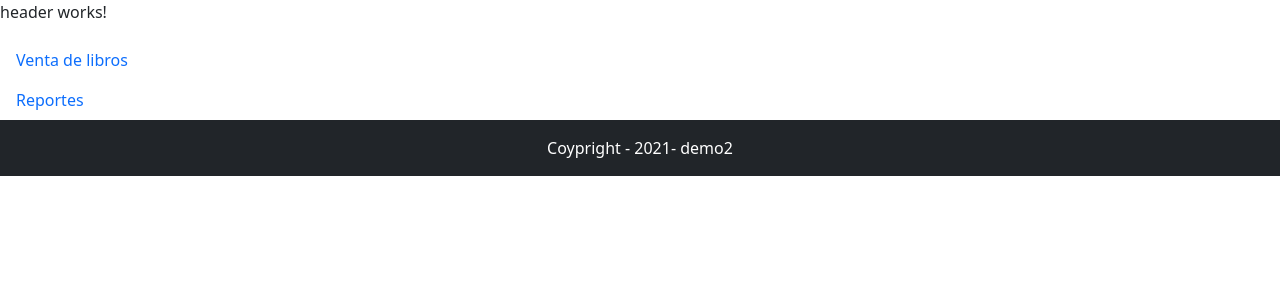
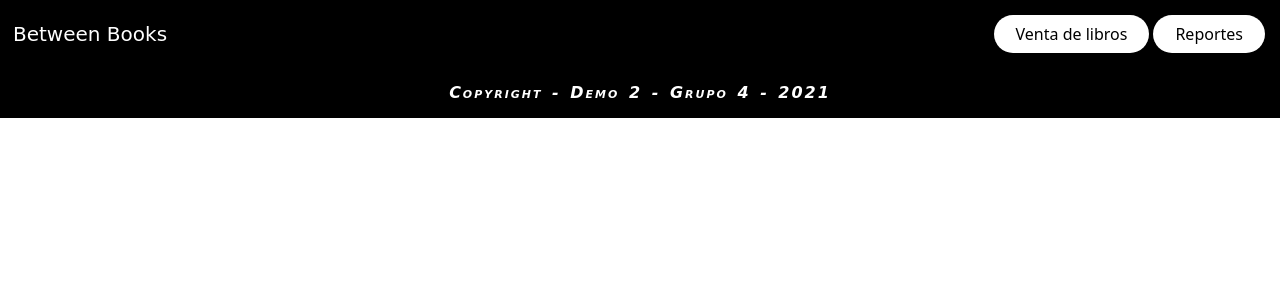
Before and after one commit to MarcosValdez/AngularDemo2, an Angular app: page / in a window 1280 px wide. Shown: the top 300 px of the page. Built offline with nearby package versions, Linux system fonts and the light colour scheme.

Commit message:
header y footer

```diff
--- a/angular.json
+++ b/angular.json
@@ -1,5 +1,8 @@
 {
   "$schema": "./node_modules/@angular/cli/lib/config/schema.json",
+  "cli": {
+    "analytics": false
+  },
   "version": 1,
   "newProjectRoot": "projects",
   "projects": {
--- a/package.json
+++ b/package.json
@@ -19,7 +19,7 @@
     "@angular/platform-browser": "~11.2.4",
     "@angular/platform-browser-dynamic": "~11.2.4",
     "@angular/router": "~11.2.4",
-    "bootstrap": "^5.0.0-beta3",
+    "bootstrap": "^5.0.2",
     "rxjs": "~6.6.0",
     "tslib": "^2.0.0",
     "zone.js": "~0.11.3"
--- a/src/app/layout/components/footer/footer.component.css
+++ b/src/app/layout/components/footer/footer.component.css
@@ -0,0 +1,23 @@
+html, body{
+    height: 100%;
+    font-family: lato;
+   }
+
+   .page-footer2 {
+     background-color: #000000;
+     width: 100%;
+     height: auto;
+   }
+   .footer-container {
+    text-align:center;
+    line-height: 50px;
+    color:#ffffff;
+    font-family: "Comic Sans MS", cursive, sans-serif;
+    letter-spacing: 2px;
+    word-spacing: 2px;
+    font-weight: 700;
+    text-decoration: none;
+    font-style: italic;
+    font-variant: small-caps;
+    text-transform: none;
+   }
--- a/src/app/layout/components/footer/footer.component.html
+++ b/src/app/layout/components/footer/footer.component.html
@@ -1,3 +1,5 @@
-<div class="bg-dark text-center py-3">
-    <span class="text-white">Coypright - 2021- demo2</span>
+<div id="footer" class="page-footer2">
+    <div class="footer-container">
+        Copyright - Demo 2 - Grupo 4 - 2021
+    </div>
 </div>
--- a/src/app/layout/components/header/header.component.css
+++ b/src/app/layout/components/header/header.component.css
@@ -0,0 +1,44 @@
+.navbar-header {
+    box-sizing: border-box;
+    position: relative;
+    display: flex;
+    flex-wrap: wrap;
+    align-items: center;
+    justify-content: space-between;
+    padding: .5rem;
+    background-color: #000000;
+}
+
+.navbar-header-text {
+    font-family: "Comic Sans MS", cursive, sans-serif;
+    font-size: 1.25rem;
+    box-sizing: border-box;
+    color: #ffffff;
+    padding: .3125rem;
+    text-decoration: none;
+}
+
+.navbar-header-buttons {
+    padding: .3125rem;
+    text-decoration: none;
+}
+
+.navbar-header-button {
+    align-items: center;
+    font-size: 1rem;
+    background-color: #ffffff;
+    border-radius: 20px;
+    border-color: transparent;
+    padding: 5px 20px;
+    margin: 2px;
+}
+
+.navbar-header-button:hover {
+    background-color: #007bff;
+    color: #ffffff;
+}
+
+.navbar-header-button:active {
+    background-color: #03548a;
+    position: relative;
+}
--- a/src/app/layout/components/header/header.component.html
+++ b/src/app/layout/components/header/header.component.html
@@ -1,3 +1,7 @@
-<p>header works!</p>
-<a class="nav-link" routerLink="/venta">Venta de libros</a>
-<a class="nav-link" routerLink="/reporte">Reportes</a>
+<nav class="navbar-header">
+    <a class="navbar-header-text" href="/">Between Books</a>
+    <div class="navbar-header-buttons">
+        <button type="button" class="navbar-header-button" routerLink="/venta">Venta de libros</button>
+        <button type=" button " class="navbar-header-button" routerLink="/reporte ">Reportes</button>
+    </div>
+</nav>
--- a/src/index.html
+++ b/src/index.html
@@ -1,8 +1,9 @@
 <!doctype html>
 <html lang="en">
 <head>
+
   <meta charset="utf-8">
-  <title>LibrosDemo2</title>
+  <title>Between Books</title>
   <base href="/">
   <meta name="viewport" content="width=device-width, initial-scale=1">
   <link rel="icon" type="image/x-icon" href="favicon.ico">
```
Also changed, not shown: 2 other files (tests, documents, lock files or other folders).
